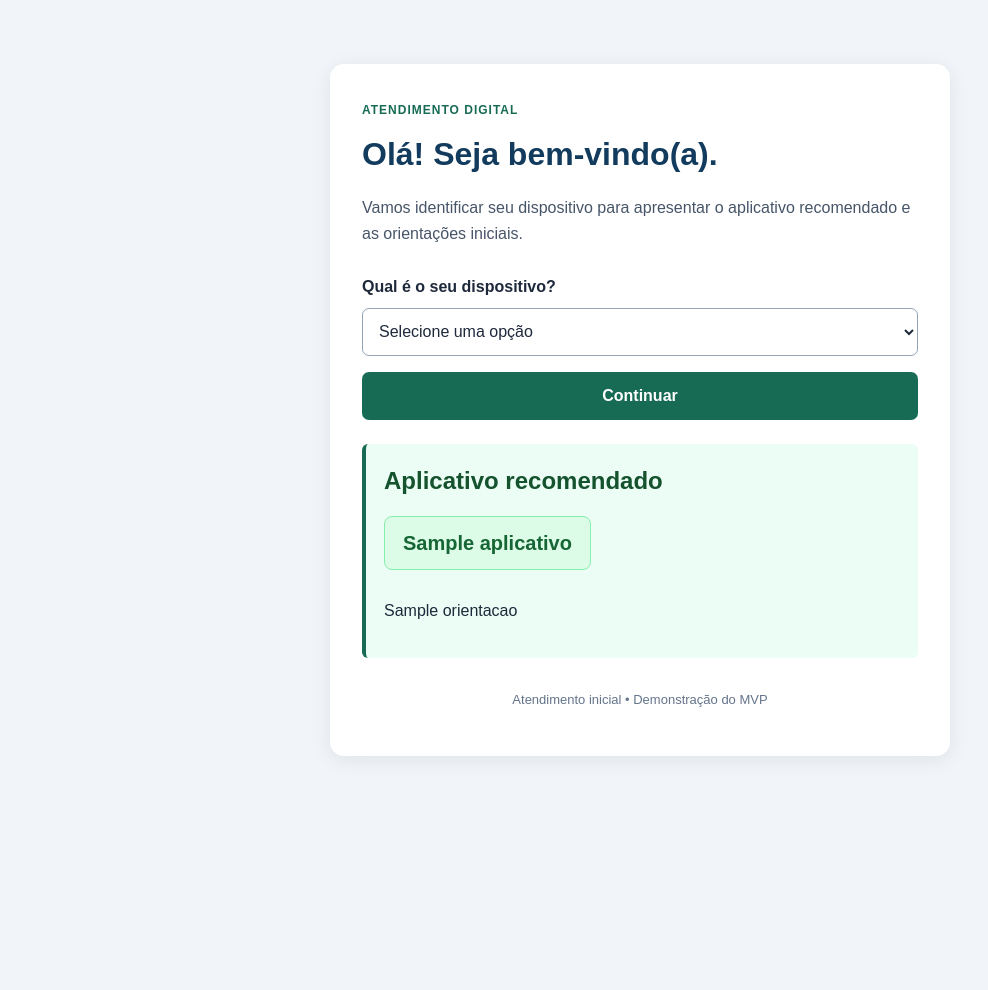
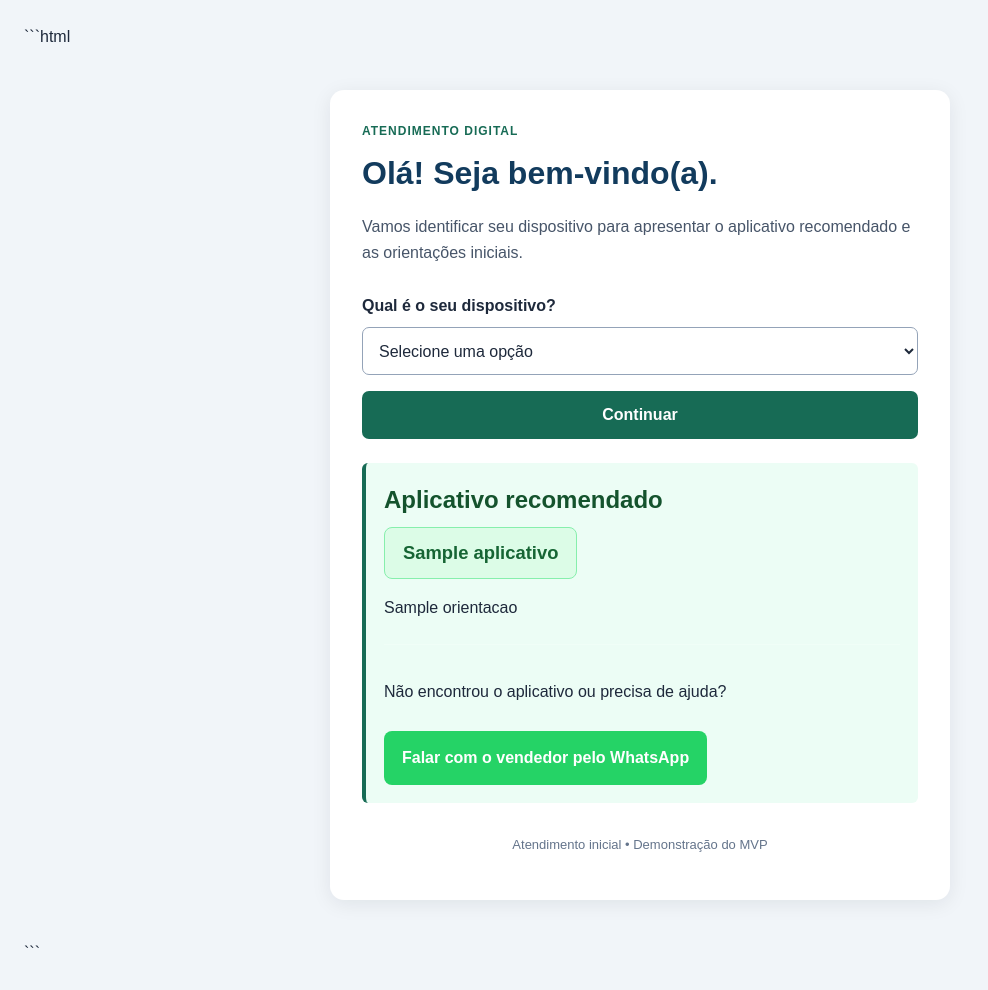
Before and after one commit to paulo-moreiiira/mvp-atendimento-automatico, a Flask app: template templates/index.html in a window 1280 px wide. Shown: the whole page, without its empty margins (0-988 px from the left). Before the commit the page ends 756 px from the top, so only its background shows below. Run offline with Flask 3, Linux system fonts and the light colour scheme; the template is opened without the code that fills it: most values are stand-ins (such as "Sample title", 1, 10 or a date in 2020).

Commit message:
feat: adiciona imagens dos aplicativos e contato via WhatsApp

````diff
--- a/static/style.css
+++ b/static/style.css
@@ -132,3 +132,55 @@ footer {
     border-left-color: #dc2626;
     color: #991b1b;
 }
+```css
+/* Cartão do aplicativo recomendado */
+.aplicativo-card {
+    display: flex;
+    align-items: center;
+    gap: 15px;
+    margin: 18px 0;
+    padding: 15px;
+    border-radius: 12px;
+    background: rgba(255, 255, 255, 0.08);
+}
+
+.imagem-aplicativo {
+    width: 64px;
+    height: 64px;
+    object-fit: contain;
+    border-radius: 12px;
+}
+
+.nome-aplicativo {
+    margin: 0;
+    font-size: 1.15rem;
+    font-weight: bold;
+}
+
+/* Área de contato */
+.ajuda-whatsapp {
+    margin-top: 24px;
+    padding-top: 18px;
+    border-top: 1px solid rgba(255, 255, 255, 0.2);
+}
+
+.botao-whatsapp {
+    display: inline-block;
+    margin-top: 10px;
+    padding: 14px 18px;
+    border-radius: 8px;
+    background: #25D366;
+    color: #ffffff;
+    font-weight: bold;
+    text-decoration: none;
+    text-align: center;
+}
+
+.botao-whatsapp:hover {
+    filter: brightness(0.92);
+}
+
+.botao-whatsapp:focus-visible {
+    outline: 3px solid #ff9800;
+    outline-offset: 3px;
+}
--- a/templates/index.html
+++ b/templates/index.html
@@ -1,4 +1,4 @@
-
+```html
 <!DOCTYPE html>
 <html lang="pt-BR">
 <head>
@@ -57,10 +57,43 @@
         {% elif orientacao %}
         <section class="resultado" aria-live="polite">
             <h2>Aplicativo recomendado</h2>
+
             {% if aplicativo %}
+            <div class="aplicativo-card">
+                {% set imagens = {
+                    '2TPlay': '2tplay.png',
+                    'Max+': 'maxplus.png',
+                    'MAX+': 'maxplus.png',
+                    'XCIPTV': 'xciptv.png',
+                    'Smarters Player Lite': 'smarters-player-lite.png'
+                } %}
+
+                {% if aplicativo in imagens %}
+                <img
+                    class="imagem-aplicativo"
+                    src="{{ url_for('static', filename='img/' + imagens[aplicativo]) }}"
+                    alt="Ícone do aplicativo {{ aplicativo }}"
+                    onerror="this.style.display='none'"
+                >
+                {% endif %}
+
                 <p class="nome-aplicativo">{{ aplicativo }}</p>
+            </div>
             {% endif %}
+
             <p>{{ orientacao }}</p>
+
+            <div class="ajuda-whatsapp">
+                <p>Não encontrou o aplicativo ou precisa de ajuda?</p>
+                <a
+                    class="botao-whatsapp"
+                    href="https://wa.me/5531984539766?text=Ol%C3%A1%21%20Preciso%20de%20ajuda%20para%20encontrar%20o%20aplicativo%20recomendado%20no%20meu%20aparelho."
+                    target="_blank"
+                    rel="noopener noreferrer"
+                >
+                    Falar com o vendedor pelo WhatsApp
+                </a>
+            </div>
         </section>
         {% endif %}
 
@@ -129,3 +162,4 @@
     </script>
 </body>
 </html>
+```
````
Also changed, not shown: tests/test_app.py (+63 -0 lines), static/img/2tplay.png (added), static/img/maxplus.png (added), static/img/smarters-player-lite.png (added), static/img/xciptv.png (added).
